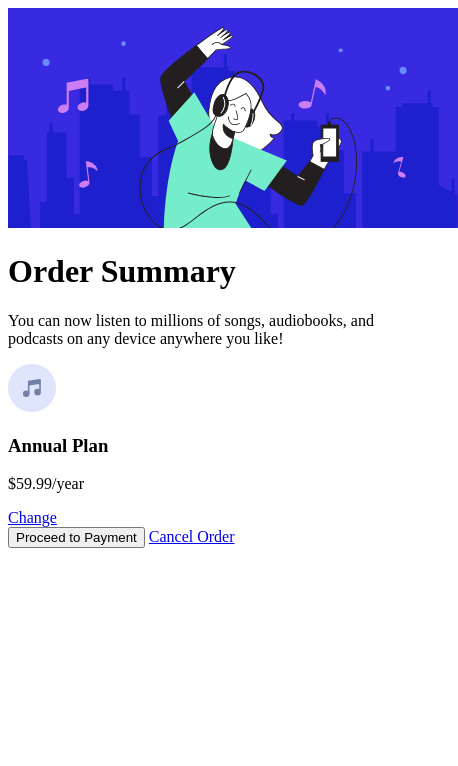
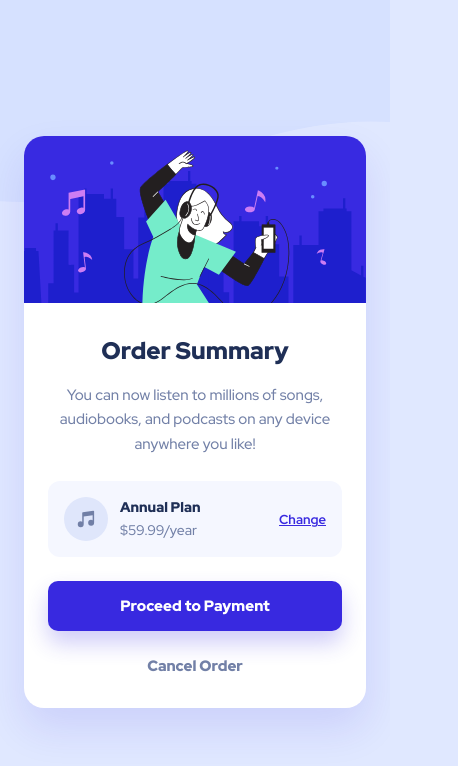
Before and after one commit to vimalraj11/siviraj725-ME_FE_XORDER_SUMMARY, a plain HTML site: page index.html in a window 390 px wide. Shown: the whole page, 458 px wide, since content can reach past the window. Drawn offline with Linux system fonts and the light colour scheme.

Commit message:
Add global styles and responsive design to styles.css

```diff
--- a/styles.css
+++ b/styles.css
@@ -1 +1,234 @@
 @import url("https://fonts.googleapis.com/css2?family=Red+Hat+Display:ital,wght@0,300..900;1,300..900&display=swap");
+* {
+  margin: 0;
+  padding: 0;
+  box-sizing: border-box;
+}
+
+:root {
+  --pale-blue: hsl(225, 100%, 94%);
+  --bright-blue: hsl(245, 75%, 52%);
+  --very-pale-blue: hsl(225, 100%, 98%);
+  --desaturated-blue: hsl(224, 23%, 55%);
+  --dark-blue: hsl(223, 47%, 23%);
+  --white: #ffffff;
+}
+
+body {
+  min-height: 100vh;
+  display: flex;
+  align-items: center;
+  justify-content: center;
+  padding: 40px 24px;
+  background-color: var(--pale-blue);
+  background-image: url("images/pattern-background-desktop.svg");
+  background-repeat: no-repeat;
+  background-position: top center;
+  background-size: 100% auto;
+  font-family: "Red Hat Display", sans-serif;
+  color: var(--dark-blue);
+}
+
+.main {
+  width: 100%;
+  display: flex;
+  justify-content: center;
+  align-items: center;
+}
+
+.container {
+  width: 100%;
+  max-width: 450px;
+  overflow: hidden;
+  background-color: var(--white);
+  border-radius: 20px;
+  box-shadow: 0 20px 40px rgba(56, 42, 225, 0.12);
+  text-align: center;
+}
+
+.hero-image {
+  width: 100%;
+  line-height: 0;
+}
+
+.hero-image img {
+  display: block;
+  width: 100%;
+  height: auto;
+}
+
+.content {
+  padding: 40px 48px 44px;
+}
+
+.heading {
+  margin-bottom: 18px;
+  font-size: 28px;
+  font-weight: 900;
+  line-height: 1.3;
+}
+
+.summary-para {
+  margin-bottom: 24px;
+  color: var(--desaturated-blue);
+  font-size: 16px;
+  font-weight: 500;
+  line-height: 1.6;
+}
+
+.plan {
+  display: flex;
+  align-items: center;
+  gap: 16px;
+  padding: 20px;
+  margin-bottom: 30px;
+  background-color: var(--very-pale-blue);
+  border-radius: 12px;
+  text-align: left;
+}
+
+.music-icon {
+  display: block;
+  width: 48px;
+  height: 48px;
+  flex-shrink: 0;
+}
+
+.plan-text {
+  flex: 1;
+}
+
+.plan-text h3 {
+  margin-bottom: 5px;
+  font-size: 16px;
+  font-weight: 900;
+}
+
+.plan-text p {
+  color: var(--desaturated-blue);
+  font-size: 15px;
+  font-weight: 500;
+}
+
+.change-link {
+  flex-shrink: 0;
+}
+
+.change-link a {
+  color: var(--bright-blue);
+  font-size: 14px;
+  font-weight: 700;
+  text-decoration: underline;
+  transition: color 0.2s ease;
+}
+
+.change-link a:hover {
+  color: #766cf1;
+  text-decoration: none;
+}
+
+.proceed-btn {
+  display: block;
+  width: 100%;
+  min-height: 50px;
+  margin-bottom: 28px;
+  padding: 14px 16px;
+  border: none;
+  border-radius: 10px;
+  background-color: var(--bright-blue);
+  color: var(--white);
+  font-family: inherit;
+  font-size: 15px;
+  font-weight: 900;
+  cursor: pointer;
+  box-shadow: 0 12px 22px rgba(56, 42, 225, 0.24);
+  transition: background-color 0.2s ease;
+}
+
+.proceed-btn:hover {
+  background-color: #766cf1;
+}
+
+.cancel-order {
+  display: inline-block;
+  color: var(--desaturated-blue);
+  font-size: 15px;
+  font-weight: 900;
+  text-decoration: none;
+  transition: color 0.2s ease;
+}
+
+.cancel-order:hover {
+  color: var(--dark-blue);
+}
+
+.change-link a:focus-visible,
+.proceed-btn:focus-visible,
+.cancel-order:focus-visible {
+  outline: 3px solid var(--dark-blue);
+  outline-offset: 4px;
+}
+
+@media (max-width: 450px) {
+  body {
+    padding: 24px;
+    background-image: url("images/pattern-background-mobile.svg");
+    background-position: top center;
+    background-size: 100% auto;
+  }
+
+  .container {
+    max-width: 375px;
+    border-radius: 20px;
+  }
+
+  .content {
+    padding: 32px 24px;
+  }
+
+  .heading {
+    margin-bottom: 16px;
+    font-size: 24px;
+  }
+
+  .summary-para {
+    margin-bottom: 24px;
+    font-size: 15px;
+    line-height: 1.65;
+  }
+
+  .plan {
+    gap: 12px;
+    padding: 16px;
+    margin-bottom: 24px;
+  }
+
+  .music-icon {
+    width: 44px;
+    height: 44px;
+  }
+
+  .plan-text h3 {
+    font-size: 14px;
+  }
+
+  .plan-text p {
+    font-size: 14px;
+  }
+
+  .change-link a {
+    font-size: 13px;
+  }
+
+  .proceed-btn {
+    margin-bottom: 24px;
+  }
+}
+
+@media (prefers-reduced-motion: reduce) {
+  *,
+  *::before,
+  *::after {
+    transition-duration: 0.01ms !important;
+  }
+}
```
